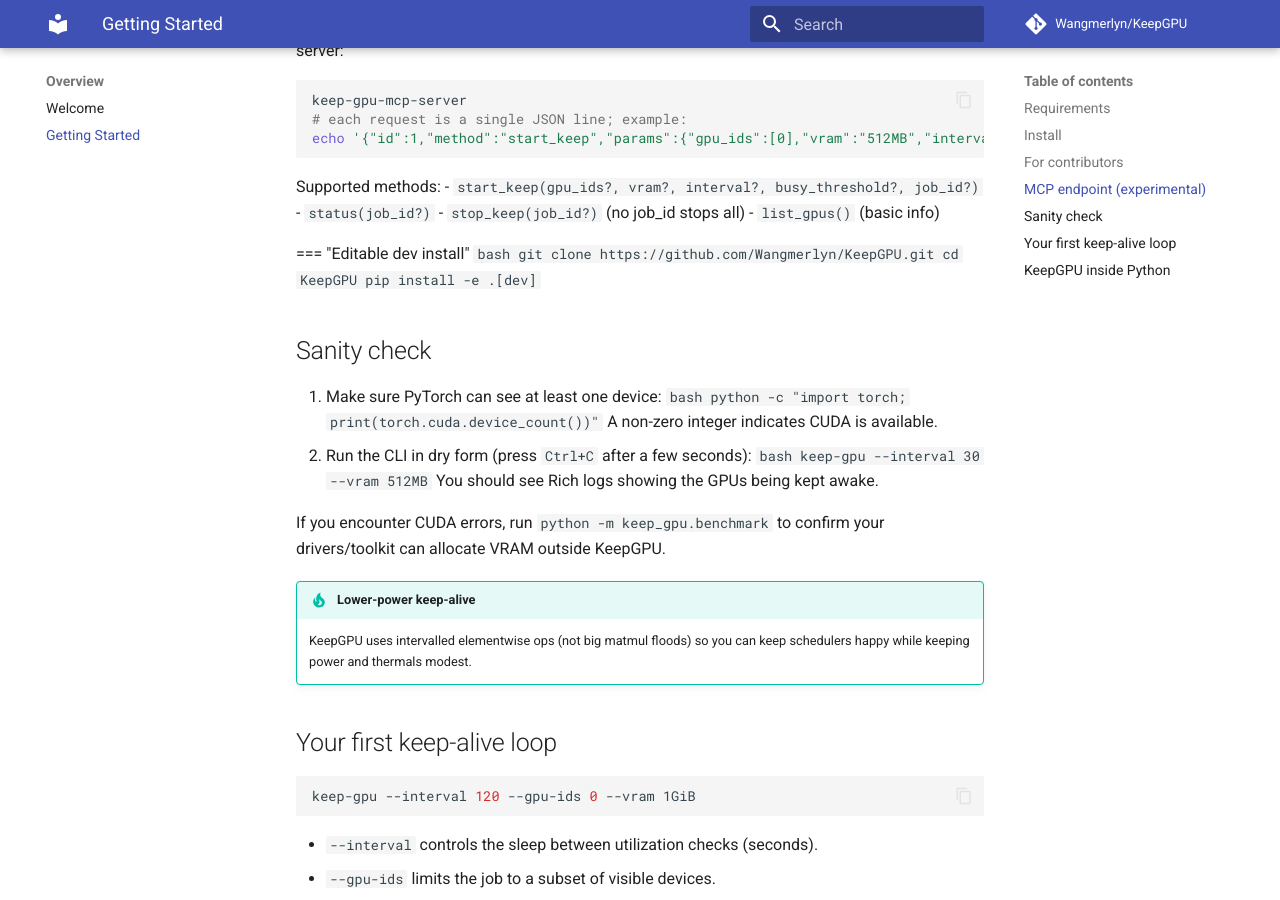
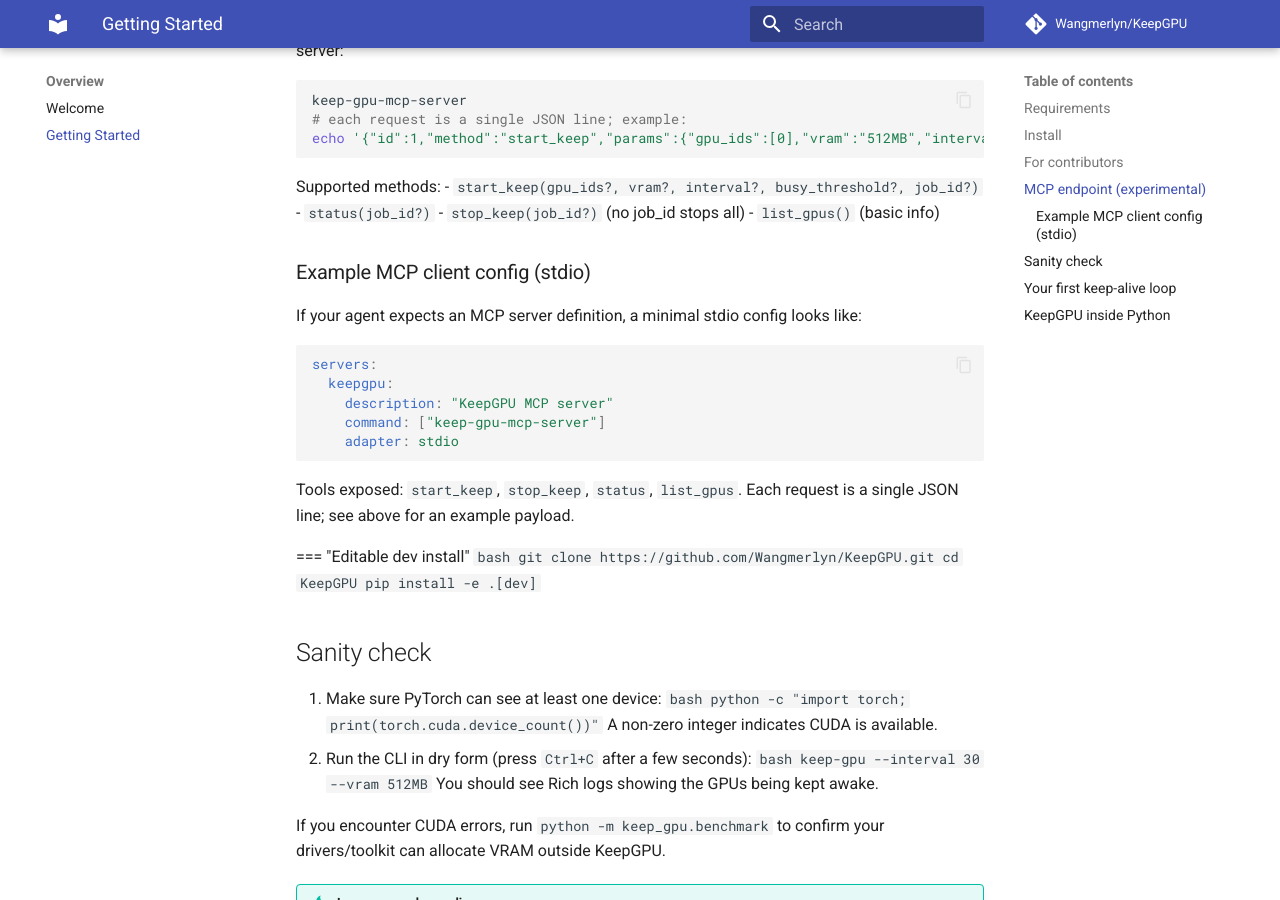
Before and after one commit to Wangmerlyn/KeepGPU, an MkDocs documentation site: the page built from docs/getting-started.md, in a window 1280 px wide and 900 px high, scrolled down 1218 px. Built offline with MkDocs 1.6.1 and Material for MkDocs 9.7.7, drawn with Linux system fonts in a browser that asks for light colours; comment, search, counter and statistics services are not loaded.

Commit message:
Add MCP client config examples

````diff
--- a/docs/getting-started.md
+++ b/docs/getting-started.md
@@ -61,6 +61,21 @@
 - `status(job_id?)`
 - `stop_keep(job_id?)` (no job_id stops all)
 - `list_gpus()` (basic info)
+
+### Example MCP client config (stdio)
+
+If your agent expects an MCP server definition, a minimal stdio config looks like:
+
+```yaml
+servers:
+  keepgpu:
+    description: "KeepGPU MCP server"
+    command: ["keep-gpu-mcp-server"]
+    adapter: stdio
+```
+
+Tools exposed: `start_keep`, `stop_keep`, `status`, `list_gpus`. Each request is
+a single JSON line; see above for an example payload.
 
 === "Editable dev install"
     ```bash
````
Also changed, not shown: README.md (+7 -0 lines), docs/contributing.md (+1 -1 lines).
